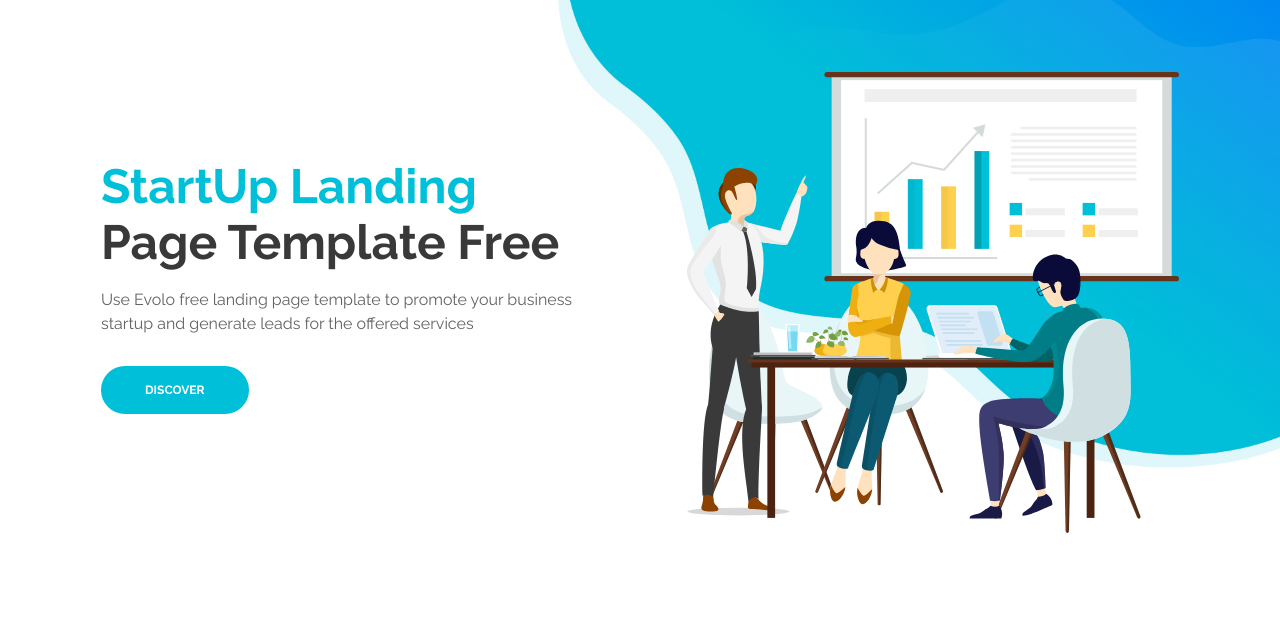
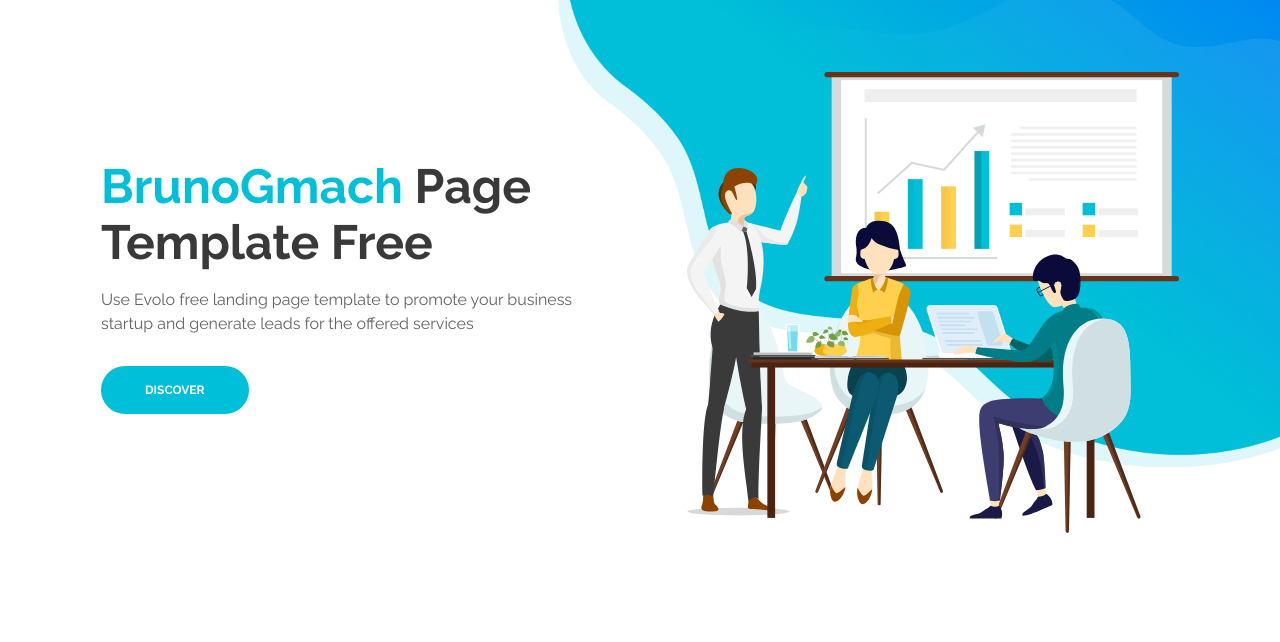
Before and after one commit to brunodevops88/web_static_aplicacao, a plain HTML site: page web/index.html in a window 1280 px wide. Shown: the part 128-770 px from the top of the page. Drawn offline with Linux system fonts and the light colour scheme.

Commit message:
alterando versao

```diff
--- a/web/index.html
+++ b/web/index.html
@@ -115,7 +115,7 @@
                 <div class="row">
                     <div class="col-lg-6">
                         <div class="text-container">
-                            <h1><span class="turquoise">StartUp Landing</span> Page Template Free</h1>
+                            <h1><span class="turquoise">BrunoGmach</span> Page Template Free</h1>
                             <p class="p-large">Use Evolo free landing page template to promote your business startup and generate leads for the offered services</p>
                             <a class="btn-solid-lg page-scroll" href="#services">DISCOVER</a>
                         </div> <!-- end of text-container -->
```
